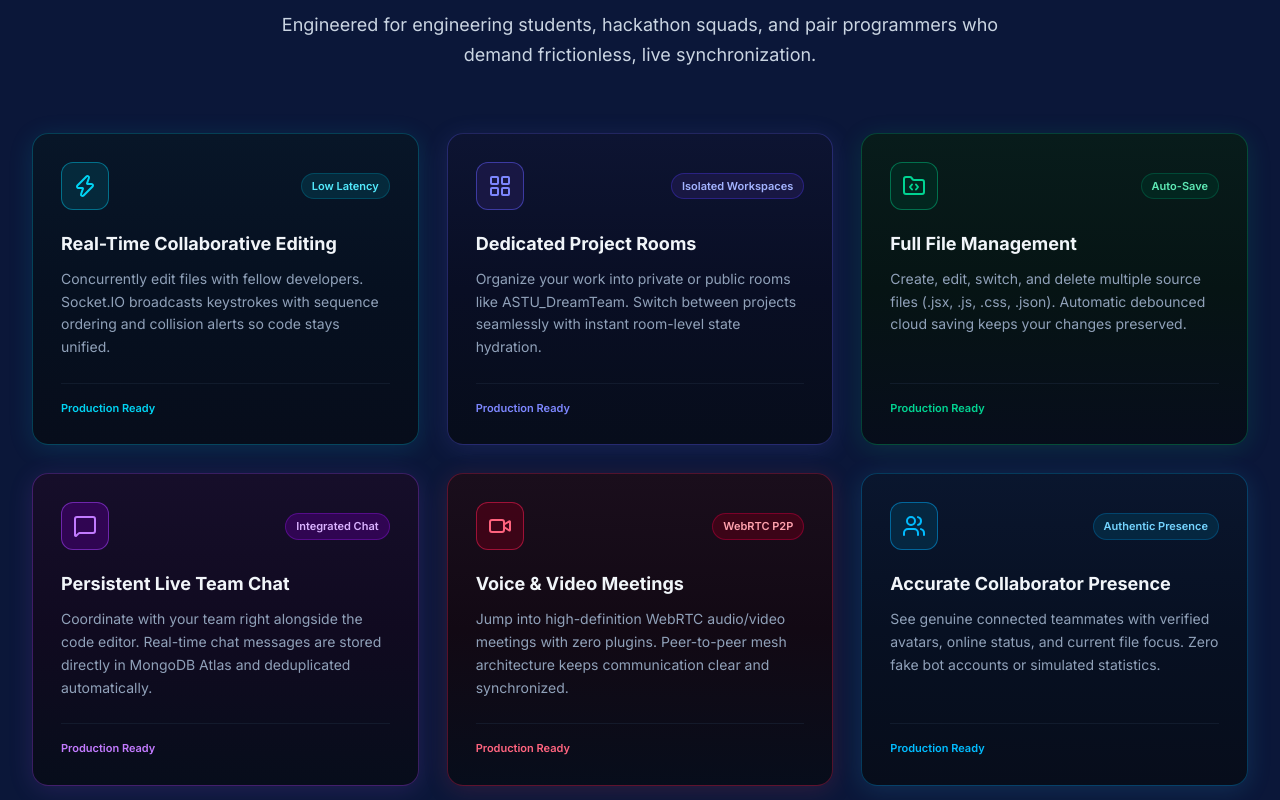
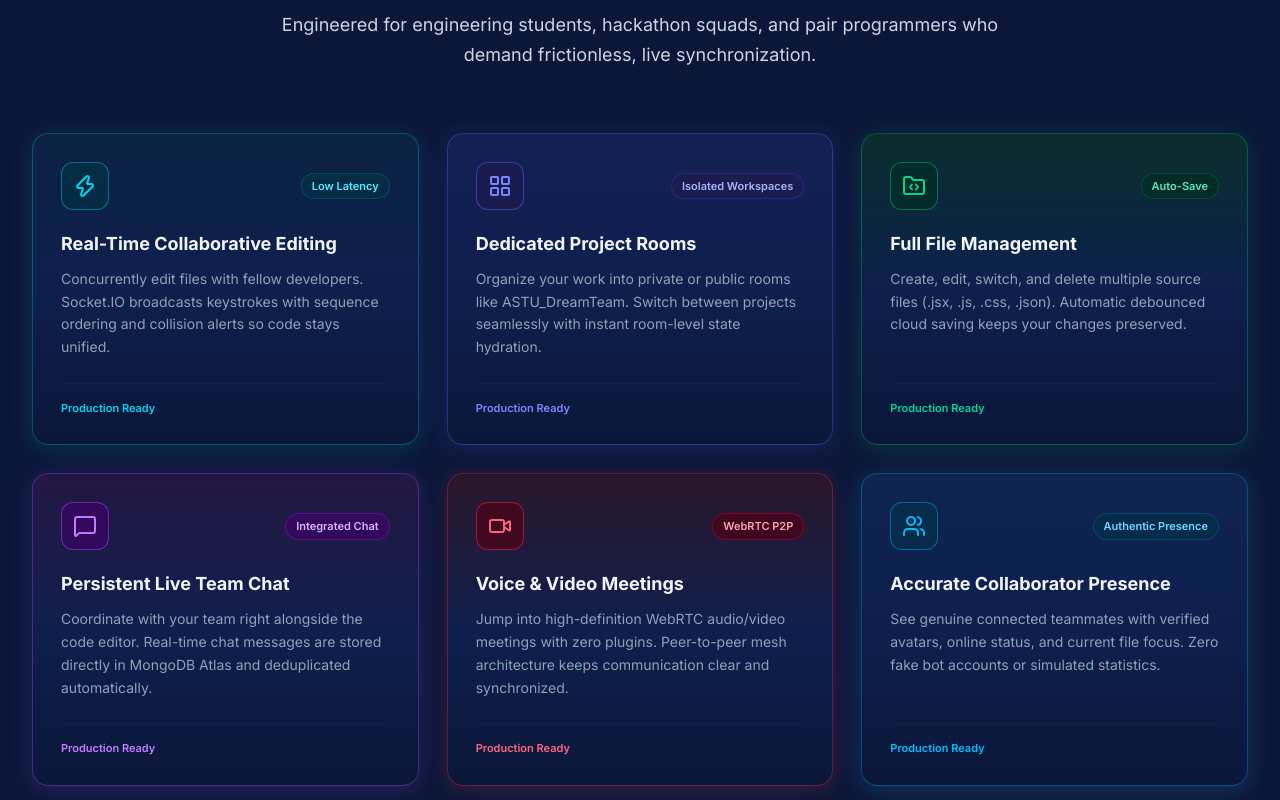
Before and after one commit to petersisay/CodeTogether, a React (Vite) app in the folder client/: page / in a window 1280 px wide. Shown: the part 1020-1820 px from the top of the page. Built offline with nearby package versions, Linux system fonts and the light colour scheme; no server answers.

Commit message:
style(features): transition feature card gradients to deep tech royal blue

```diff
--- a/client/src/components/FeaturesSection.jsx
+++ b/client/src/components/FeaturesSection.jsx
@@ -71,43 +71,43 @@ export default function FeaturesSection() {
           const Icon = feat.icon;
           const cardStyles = [
             {
-              border: 'border-cyan-500/30 hover:border-cyan-400/60 shadow-[0_4px_25px_rgba(6,182,212,0.15)] hover:shadow-[0_0_35px_rgba(6,182,212,0.3)]',
-              bg: 'from-[#081628] via-[#061020] to-[#070D1B]',
+              border: 'border-cyan-500/35 hover:border-cyan-400/70 shadow-[0_4px_25px_rgba(6,182,212,0.18)] hover:shadow-[0_0_35px_rgba(6,182,212,0.35)]',
+              bg: 'from-[#0C2242] via-[#0E1F4D] to-[#0B1739]',
               icon: 'bg-cyan-950/70 border-cyan-500/50 text-cyan-400 group-hover:text-cyan-300',
               badge: 'text-cyan-300 bg-cyan-950/70 border-cyan-800/60',
               accentText: 'text-cyan-400',
             },
             {
-              border: 'border-indigo-500/30 hover:border-indigo-400/60 shadow-[0_4px_25px_rgba(99,102,241,0.15)] hover:shadow-[0_0_35px_rgba(99,102,241,0.3)]',
-              bg: 'from-[#0D1432] via-[#090E24] to-[#070D1B]',
+              border: 'border-indigo-500/35 hover:border-indigo-400/70 shadow-[0_4px_25px_rgba(99,102,241,0.18)] hover:shadow-[0_0_35px_rgba(99,102,241,0.35)]',
+              bg: 'from-[#142054] via-[#0E1F4D] to-[#0B1739]',
               icon: 'bg-indigo-950/70 border-indigo-500/50 text-indigo-400 group-hover:text-indigo-300',
               badge: 'text-indigo-300 bg-indigo-950/70 border-indigo-800/60',
               accentText: 'text-indigo-400',
             },
             {
-              border: 'border-emerald-500/30 hover:border-emerald-400/60 shadow-[0_4px_25px_rgba(16,185,129,0.15)] hover:shadow-[0_0_35px_rgba(16,185,129,0.3)]',
-              bg: 'from-[#081C1B] via-[#061414] to-[#070D1B]',
+              border: 'border-emerald-500/35 hover:border-emerald-400/70 shadow-[0_4px_25px_rgba(16,185,129,0.18)] hover:shadow-[0_0_35px_rgba(16,185,129,0.35)]',
+              bg: 'from-[#0C2D2B] via-[#0E1F4D] to-[#0B1739]',
               icon: 'bg-emerald-950/70 border-emerald-500/50 text-emerald-400 group-hover:text-emerald-300',
               badge: 'text-emerald-300 bg-emerald-950/70 border-emerald-800/60',
               accentText: 'text-emerald-400',
             },
             {
-              border: 'border-purple-500/30 hover:border-purple-400/60 shadow-[0_4px_25px_rgba(168,85,247,0.15)] hover:shadow-[0_0_35px_rgba(168,85,247,0.3)]',
-              bg: 'from-[#160E2A] via-[#100A20] to-[#070D1B]',
+              border: 'border-purple-500/35 hover:border-purple-400/70 shadow-[0_4px_25px_rgba(168,85,247,0.18)] hover:shadow-[0_0_35px_rgba(168,85,247,0.35)]',
+              bg: 'from-[#221742] via-[#0E1F4D] to-[#0B1739]',
               icon: 'bg-purple-950/70 border-purple-500/50 text-purple-400 group-hover:text-purple-300',
               badge: 'text-purple-300 bg-purple-950/70 border-purple-800/60',
               accentText: 'text-purple-400',
             },
             {
-              border: 'border-rose-500/30 hover:border-rose-400/60 shadow-[0_4px_25px_rgba(244,63,94,0.15)] hover:shadow-[0_0_35px_rgba(244,63,94,0.3)]',
-              bg: 'from-[#1A0E1C] via-[#120914] to-[#070D1B]',
+              border: 'border-rose-500/35 hover:border-rose-400/70 shadow-[0_4px_25px_rgba(244,63,94,0.18)] hover:shadow-[0_0_35px_rgba(244,63,94,0.35)]',
+              bg: 'from-[#28152A] via-[#0E1F4D] to-[#0B1739]',
               icon: 'bg-rose-950/70 border-rose-500/50 text-rose-400 group-hover:text-rose-300',
               badge: 'text-rose-300 bg-rose-950/70 border-rose-800/60',
               accentText: 'text-rose-400',
             },
             {
-              border: 'border-sky-500/30 hover:border-sky-400/60 shadow-[0_4px_25px_rgba(56,189,248,0.15)] hover:shadow-[0_0_35px_rgba(56,189,248,0.3)]',
-              bg: 'from-[#0A162E] via-[#071022] to-[#070D1B]',
+              border: 'border-sky-500/35 hover:border-sky-400/70 shadow-[0_4px_25px_rgba(56,189,248,0.18)] hover:shadow-[0_0_35px_rgba(56,189,248,0.35)]',
+              bg: 'from-[#102450] via-[#0E1F4D] to-[#0B1739]',
               icon: 'bg-sky-950/70 border-sky-500/50 text-sky-400 group-hover:text-sky-300',
               badge: 'text-sky-300 bg-sky-950/70 border-sky-800/60',
               accentText: 'text-sky-400',
```
